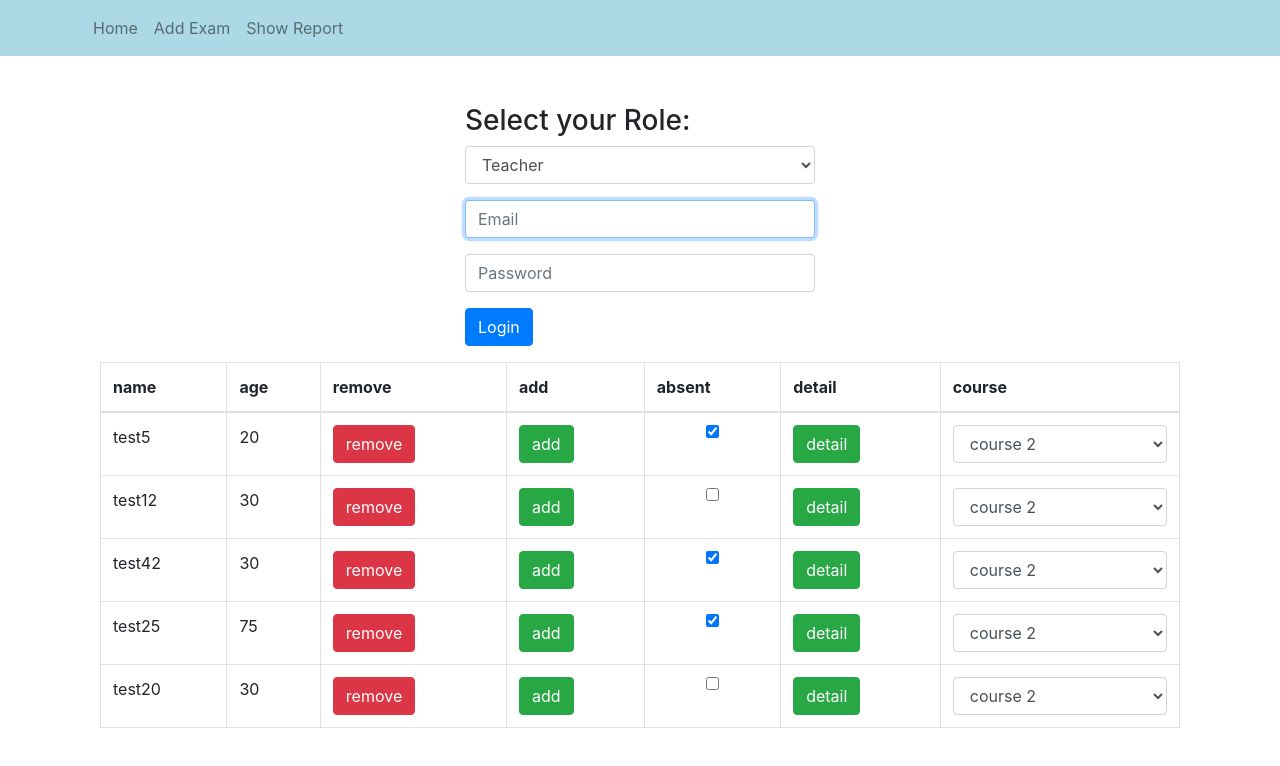
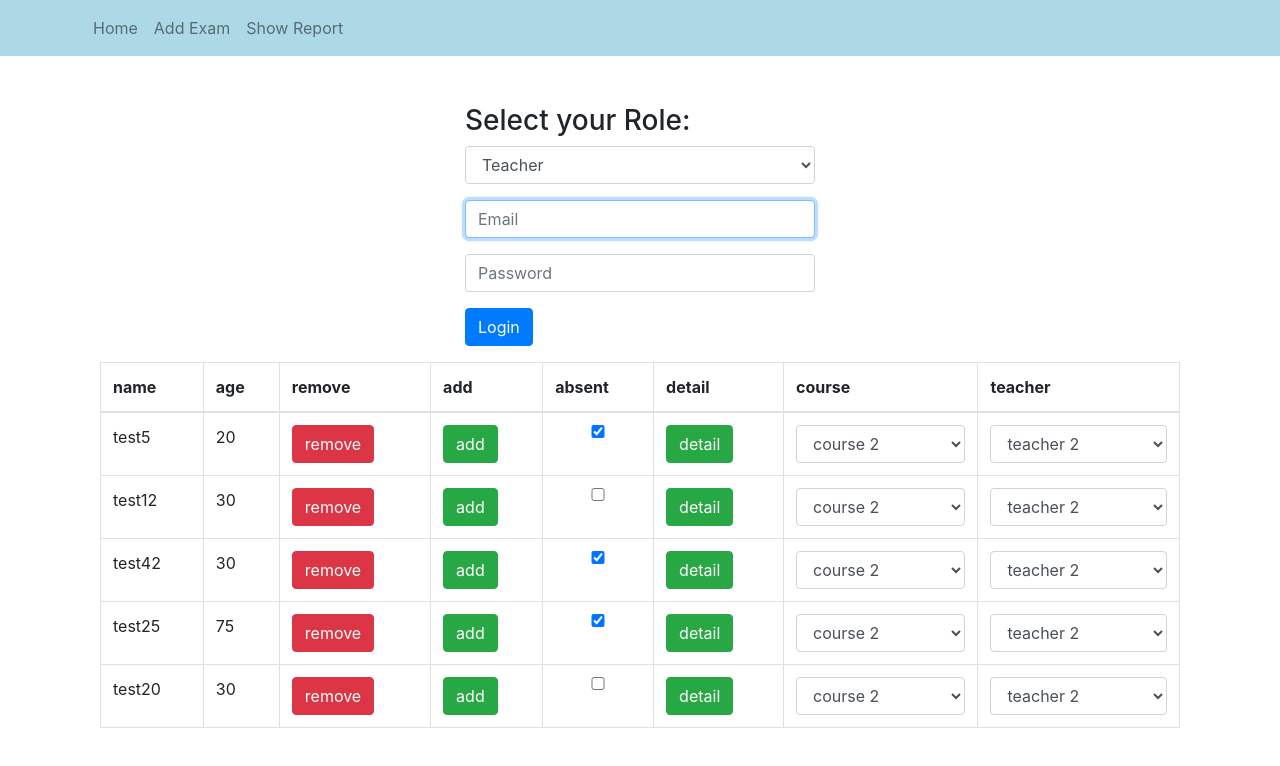
Before and after one commit to AlirezaIT/React-Scheduling, a React (Create React App) app in the folder client/: page /login in a window 1280 px wide. Shown: the top 766 px of the page. Built offline with nearby package versions, Linux system fonts and the light colour scheme; the HTML template or start-up script is replaced by a standard one.

Commit message:
add new dropdowns

```diff
--- a/client/src/App.js
+++ b/client/src/App.js
@@ -73,9 +73,10 @@ class App extends React.Component {
           {/* <LoginForm />; */}
           <DataTable
             classes={["table", "table-bordered"]}
-            header={["name", "age", 'remove_btn', 'add_btn', 'absent_checkbox', 'detail_btn', 'course_dropdown']}
+            header={["name", "age", 'remove_btn', 'add_btn', 'absent_checkbox', 'detail_btn', 'course_dropdown', 'teacher_dropdown']}
             dropdowns={{
-              "course_dropdown": [{name: "course 3", id: "3"}, {name: "course 1", id: "1"}, {name: "course 2", id: "2"}]
+              "course_dropdown": [{name: "course 3", id: "3"}, {name: "course 1", id: "1"}, {name: "course 2", id: "2"}],
+              "teacher_dropdown": [{name: "teacher 3", id: "3"}, {name: "teacher 1", id: "1"}, {name: "teacher 2", id: "2"}],
             }}
             data={[
               { name: "test5", age: 20, remove_btn: `remove`, is_absent: true},
--- a/client/src/components/DataTable.js
+++ b/client/src/components/DataTable.js
@@ -61,6 +61,8 @@ class DataTable extends React.Component {
                   } else if (h.includes('dropdown')) {
                     return <td>
                        <select className="form-control" id="inputState" onChange={(e) => this.onSelectedHandler(e, row, h)} defaultValue="2">
+                          {/* dropdowns = {course_dropdown , teacher_dropdown}  */}
+                          {/* h = course_dropdown , teacher_dropdown  */}
                           {dropdowns[h].map((d, di) => (<option key={di} value={d.id}>{d.name}</option>))}
                       </select>
                     </td>
```
